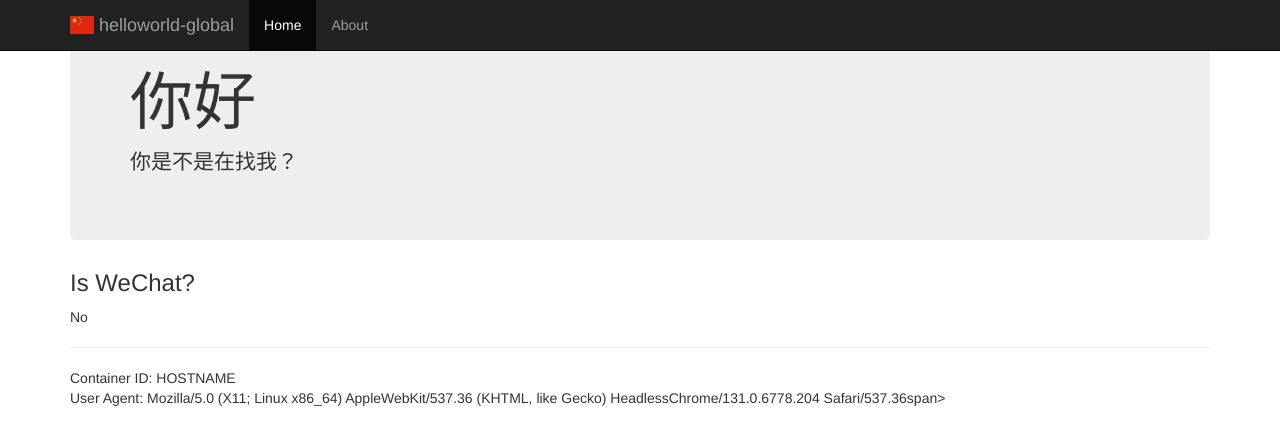
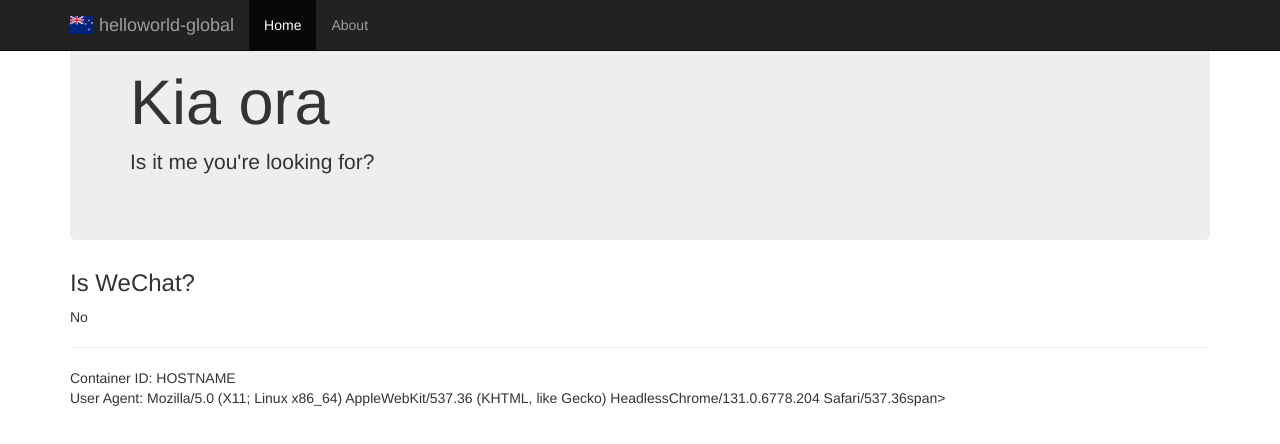
Before and after one commit to leeogrady/helloworld-global, a plain HTML site: page index.html in a window 1280 px wide. Drawn offline with nearby package versions, Linux system fonts and the light colour scheme.

Commit message:
NZ changes

```diff
--- a/index.html
+++ b/index.html
@@ -21,7 +21,7 @@
             <span class="icon-bar"></span>
             <span class="icon-bar"></span>
           </button>
-          <a class="navbar-brand" href="#"><span class="flag-icon flag-icon-cn"></span> helloworld-global</a>
+          <a class="navbar-brand" href="#"><span class="flag-icon flag-icon-nz"></span> helloworld-global</a>
         </div>
         <div id="navbar" class="navbar-collapse collapse">
           <ul class="nav navbar-nav">
@@ -36,8 +36,8 @@
 
       <!-- Main jumbotron for a primary marketing message or call to action -->
       <div class="jumbotron">
-        <h1>你好</h1>
-        <p>你是不是在找我？</p>
+        <h1>Kia ora</h1>
+        <p>Is it me you're looking for?</p>
       </div>
       <div>
         <h3>Is WeChat?</h3>
```
Also changed, not shown: 1 other file.
